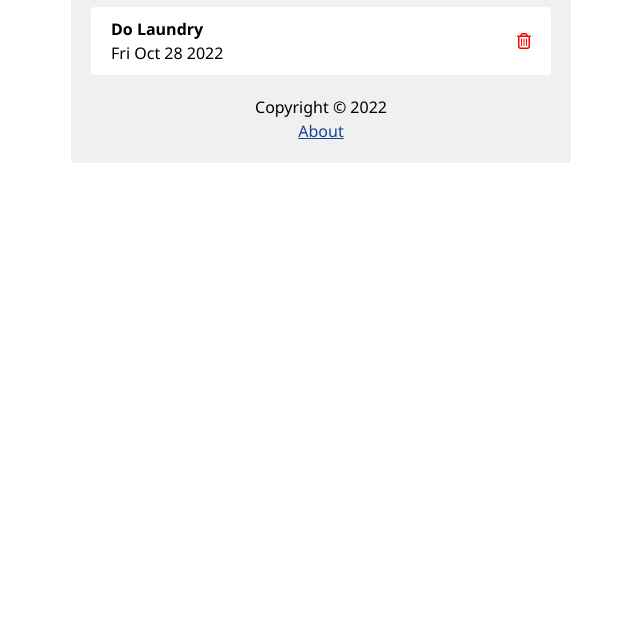
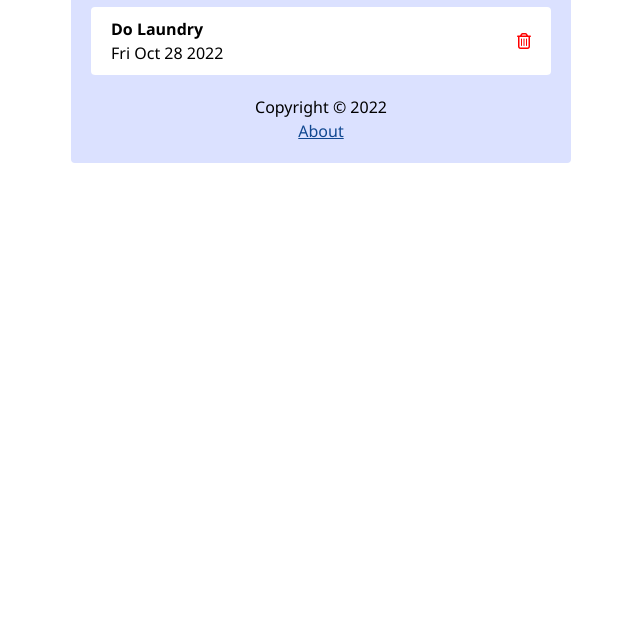
Before and after one commit to Ifejeremiah/task-tracker, a plain HTML site: page index.html in a window 1280 px wide. Shown: the part 181-800 px from the top of the page, without its empty margins (319-959 px from the left). Drawn offline with Linux system fonts and the light colour scheme.

Commit message:
Change card background

```diff
--- a/css/style.css
+++ b/css/style.css
@@ -2,7 +2,7 @@
 :root {
   --primary-color: rgb(16, 72, 145);
   --secondary-color: rgb(8, 104, 184);
-  --light-ash-color: rgb(241, 240, 240);
+  --light-ash-color: rgb(219 225 255);
 }
 
 /* Initial Set */
```
